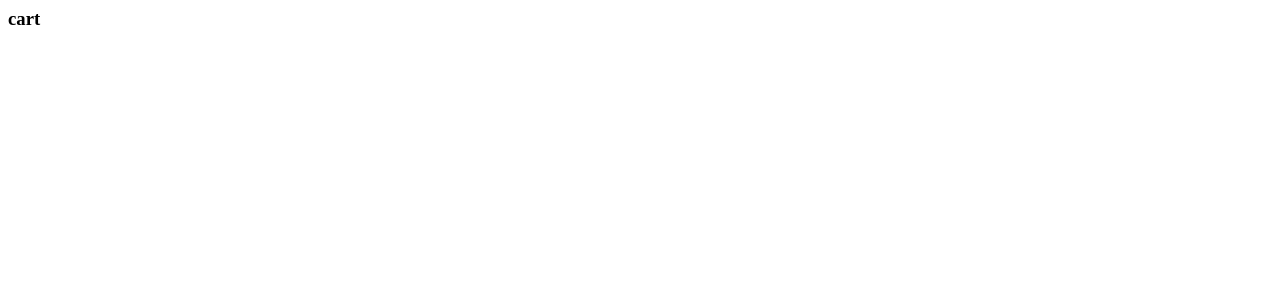
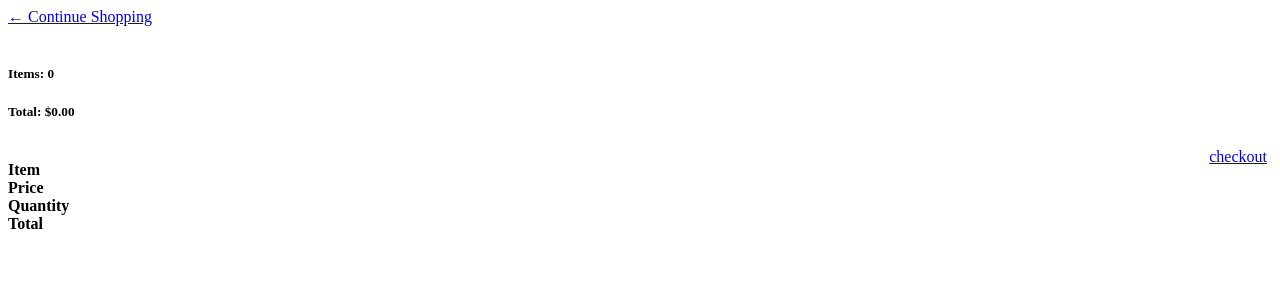
Before and after one commit to Sanga78/ecom, a Django app: page /cart/ in a window 1280 px wide. Before the commit the part shown is almost empty. Shown: the top 300 px of the page. Run offline with Django 4.2, Linux system fonts and the light colour scheme.

Commit message:
Update cart.html
updated the cart template

```diff
--- a/ecomerce/templates/store/cart.html
+++ b/ecomerce/templates/store/cart.html
@@ -1 +1,49 @@
-<h3>cart</h3>
+<div class="row">
+    <div class="col-lg-12">
+        <div class="box-element">
+            <a class="btn btn-outline-dark" href="{% url 'store'}">&#x2190; Continue Shopping</a>
+            <br>
+            <br>
+
+            <div class="table">
+                <tr>
+                    <th><h5>Items: <strong>{{order.get_cart_items}}</strong></h5></th>
+                    <th><h5>Total: <strong>${{order.get_cart_total|floatformat:2}}</strong></h5></th>
+                    <th><a style="float: right; margin: 5px;"
+                        class="btn btn-outline-success" href="{%
+                        url 'checkout' %}"> checkout</a>
+                    </th>
+                </tr>
+            </div>
+        </div>
+
+        <br>
+
+        <div class="box-element">
+            <div class="cart-row">
+                <div style="flex:2"></div>
+                <div style="flex:2"><strong>Item</strong></div>
+                <div style="flex:1"><strong>Price</strong></div>
+                <div style="flex:1"><strong>Quantity</strong></div>
+                <div style="flex:1"><strong>Total</strong></div>
+            </div>
+
+            {% for item in items %}
+            <div class="cart-row">
+                <div style="flex:2"><img src="{{item.product.imageURL}}"></div>
+                <div style="flex:2">{{item.product.name}}</div>
+                <div style="flex:1">{{item.product.price|floatformat:2}}</div>
+                <div style="flex:1">
+                    <p class="quantity">{{item.quantity}}</p>
+                    <div class="quantity">
+                        <img class="chg-quantity" src="">
+                        <img class="chg-quantity" src="">
+                    </div>
+                </div>
+                <div style="flex:1">${{item.get_total}}</div>
+            </div>
+            {% endfor %}
+        </div>
+
+    </div>
+</div>
```
